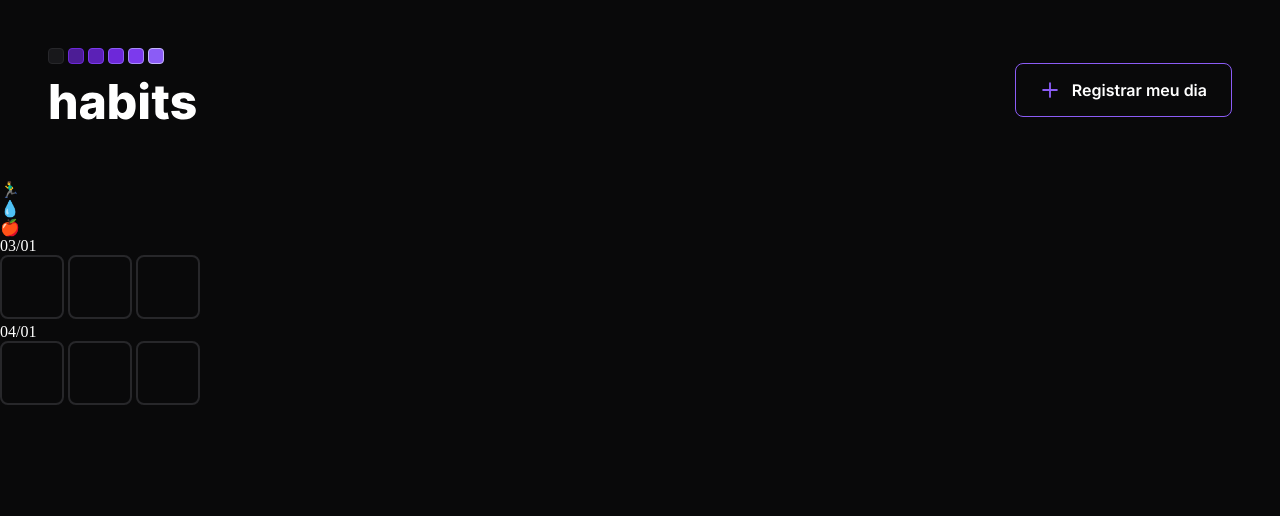
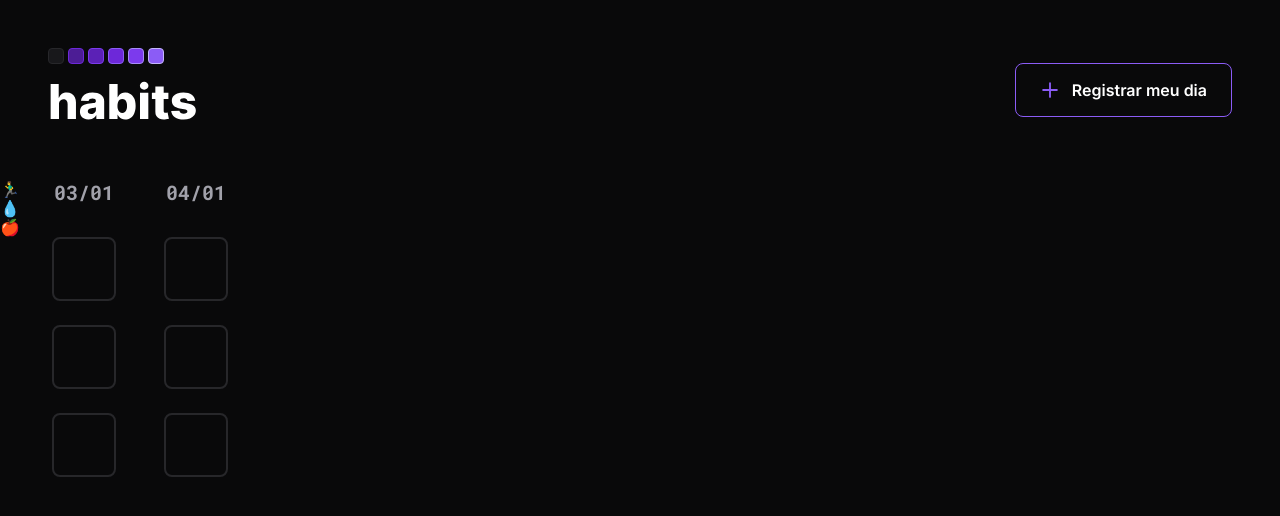
Before and after one commit to coelhoreinaldo/habits, a plain HTML site: page index.html in a window 1280 px wide. Drawn offline with Linux system fonts and the light colour scheme.

Commit message:
days css

```diff
--- a/style.css
+++ b/style.css
@@ -35,6 +35,35 @@ button {
   line-height: 125%;
 }
 
+form {
+  display: flex;
+}
+
+
+.days {
+  display: flex;
+  gap: 48px;
+  margin-left: 32px;
+}
+
+.day {
+  display: flex;
+  flex-direction: column;
+  gap: 24px;
+}
+
+.day div {
+  margin-bottom: 8px;
+
+  font-family: 'Roboto Mono';
+  font-size: 20px;
+  line-height: 125%;
+
+  color: #A1A1AA;
+
+  text-align: center;
+}
+
 input {
   appearance: none;
   -webkit-appearance: none;
@@ -45,3 +74,8 @@ input {
   border: 2px solid #27272a;
   border-radius: 8px;
 }
+
+input:checked {
+  background-color: #8b5cf6;
+  border: 2px solid #A78BFA;
+}
```
